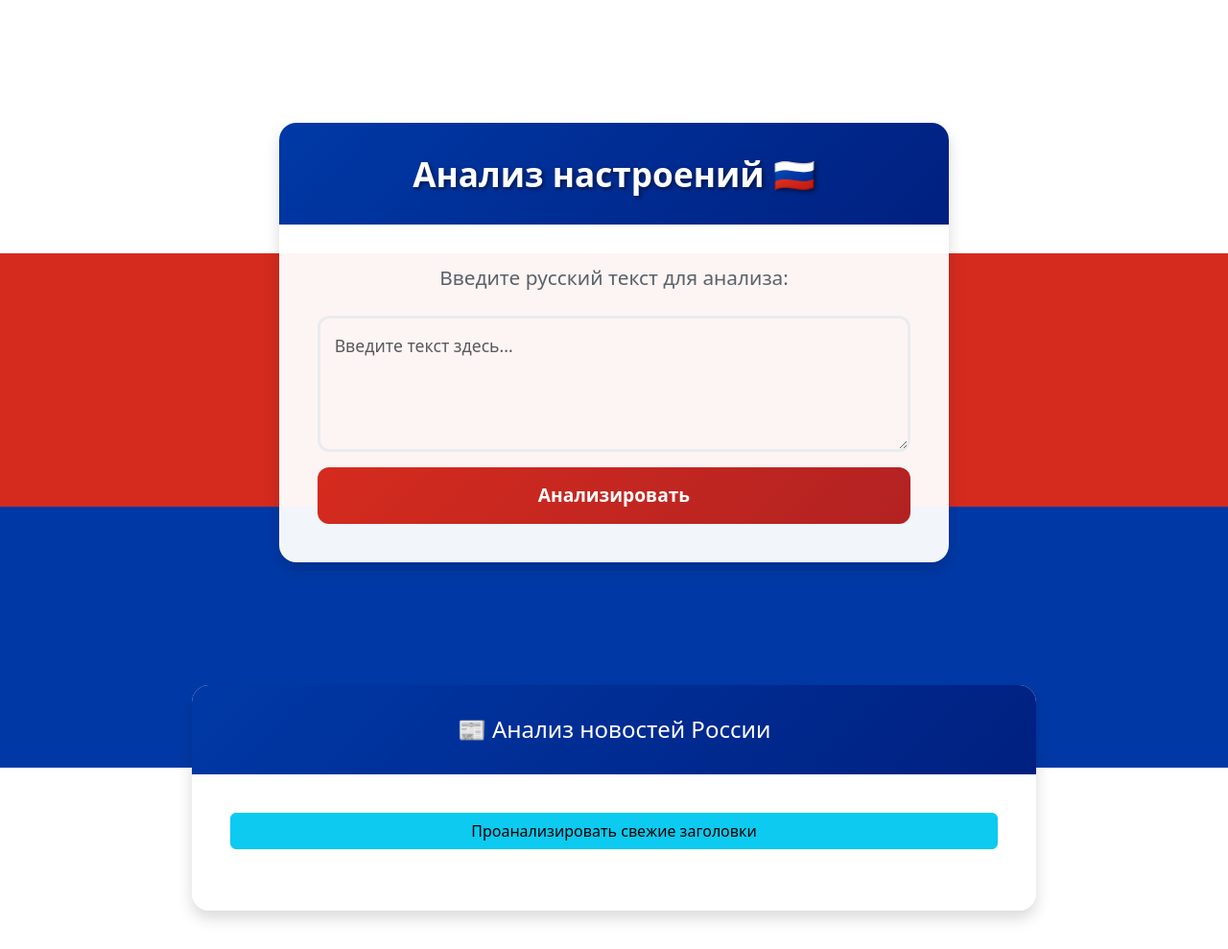
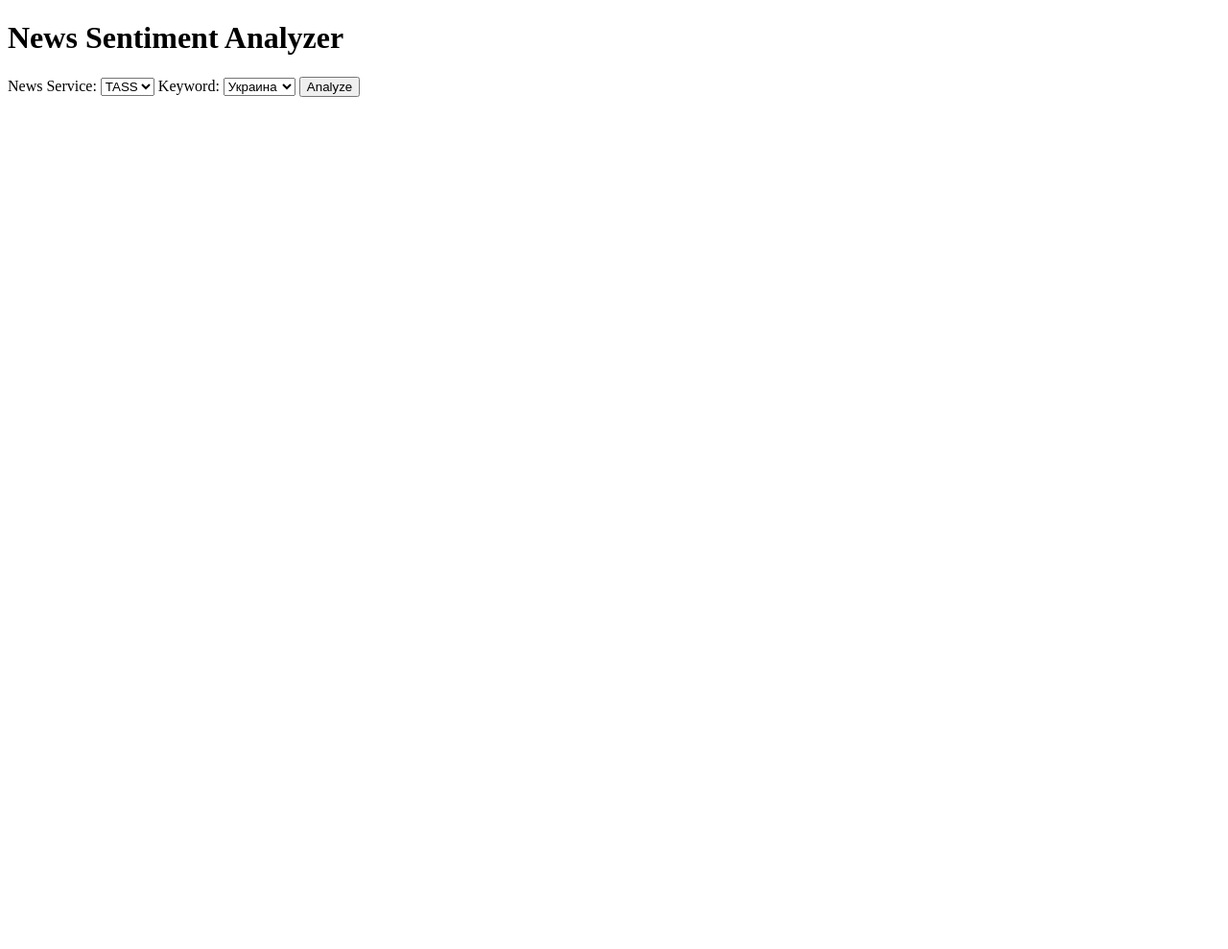
Before and after one commit to Alyzande/vk_sentiment_bot, a Flask app: page / in a window 1280 px wide. Shown: the whole page at 96% size. After the commit the page ends 101 px from the top, so only its background shows below. Run offline with Flask 3, Linux system fonts and the light colour scheme.

Commit message:
Initial commit of Russian news sentiment Flask app

```diff
--- a/app.py
+++ b/app.py
@@ -1,84 +1,121 @@
 from flask import Flask, request, jsonify, render_template
 from transformers import pipeline
-from flask_cors import CORS  # Important for frontend-backend communication
+from flask_cors import CORS
 import requests
 import os
 from dotenv import load_dotenv
+from collections import Counter
 
+# Initialize app
 app = Flask(__name__)
-CORS(app)  # This allows your frontend to talk to the backend
-load_dotenv() #load dotenv
+CORS(app)
+load_dotenv()
 
-# Load the model ONCE when the server starts
-print("Loading Russian sentiment model... (this may take a moment)")
+# Load Russian sentiment model
+print("Loading Russian sentiment model...")
 model_name = "sismetanin/rubert-ru-sentiment-rusentiment"
 classifier = pipeline("sentiment-analysis", model=model_name)
 print("Model loaded successfully!")
 
-@app.route('/analyze', methods=['POST'])
-def analyze_sentiment():
-    # Get the JSON data from the request
-    data = request.get_json()
-    text = data.get('text', '')
+label_map = {"LABEL_0": "Negative", "LABEL_1": "Neutral", "LABEL_2": "Positive"}
 
-    if not text:
-        return jsonify({'error': 'No text provided'}), 400
-
-    try:
-        # Get the prediction from our model
-        result = classifier(text)[0]
-
-        # Map the label to a more readable format
-        label_map = {"LABEL_0": "Negative", "LABEL_1": "Neutral", "LABEL_2": "Positive"}
-        sentiment = label_map.get(result['label'], result['label'])
-
-        return jsonify({
-            'sentiment': sentiment,
-            'confidence': result['score'],
-            'text': text
-        })
-
-    except Exception as e:
-        return jsonify({'error': str(e)}), 500
-
+# --- Home ---
 @app.route('/')
 def home():
     return render_template('index.html')
 
-@app.route('/api/russian-news')
-def get_russian_news():
-    NEWS_API_KEY = os.getenv('NEWS_API_KEY')
+# --- Analyze TASS posts ---
+@app.route('/analyze_tass', methods=['POST'])
+def analyze_tass_posts():
+    """
+    Expects JSON:
+    {
+        "count": 100,           # optional, default 100 posts
+        "keywords": ["политика", "экономика"]
+    }
+    """
+    data = request.get_json()
+    count = data.get("count", 100)
+    keywords = data.get("keywords", [])
 
+    VK_TOKEN = os.getenv("VK_ACCESS_TOKEN")
+    if not VK_TOKEN:
+        return jsonify({"error": "VK access token not set"}), 500
+
+    result = {"steps": {}}
+
+    # Step 1: Get TASS group info
+    tass_domain = "tassagency"
     try:
-        # Fetch top headlines from Russian news sources
-        url = f"https://newsapi.org/v2/everything?q=Россия&language=ru&pageSize=10&apiKey={NEWS_API_KEY}"
-        response = requests.get(url)
-        news_data = response.json()
+        resp = requests.get(
+            "https://api.vk.com/method/groups.getById",
+            params={"group_id": tass_domain, "access_token": VK_TOKEN, "v": "5.131"}
+        ).json()
 
-        # Analyze sentiment for each headline
-        analyzed_news = []
-        for article in news_data.get('articles', []):
-            headline = article.get('title', '')
-            if headline:
-                result = classifier(headline)[0]
-                label_map = {"LABEL_0": "Negative", "LABEL_1": "Neutral", "LABEL_2": "Positive"}
-                sentiment = label_map.get(result['label'], result['label'])
-
-                analyzed_news.append({
-                    'headline': headline,
-                    'sentiment': sentiment,
-                    'confidence': round(result['score'] * 100, 2),
-                    'source': article.get('source', {}).get('name', ''),
-                    'url': article.get('url', '')
-                })
-
-        return jsonify(analyzed_news)
+        if "error" in resp:
+            result["steps"]["connect_to_group"] = f"Failed: {resp['error']}"
+            return jsonify(result), 400
+        else:
+            group_id = resp["response"][0]["id"]
+            result["steps"]["connect_to_group"] = f"Success, group_id={group_id}"
 
     except Exception as e:
-        return jsonify({'error': str(e)}), 500
+        result["steps"]["connect_to_group"] = f"Exception: {str(e)}"
+        return jsonify(result), 500
+
+    # Step 2: Fetch posts from wall
+    try:
+        resp = requests.get(
+            "https://api.vk.com/method/wall.get",
+            params={"owner_id": -group_id, "count": count, "access_token": VK_TOKEN, "v": "5.131"}
+        ).json()
+
+        posts = resp.get("response", {}).get("items", [])
+        result["steps"]["posts_fetched"] = len(posts)
+        if not posts:
+            return jsonify(result), 200
+
+        # DEBUG: return first 10 raw posts so you can see what is actually posted
+        result["steps"]["raw_posts_preview"] = [p.get("text", "") for p in posts[:10]]
+
+    except Exception as e:
+        result["steps"]["posts_fetched"] = f"Exception: {str(e)}"
+        return jsonify(result), 500
+
+    # Step 3: Filter posts by keywords (case-insensitive)
+    filtered_posts = []
+    for post in posts:
+        text = post.get("text", "")
+        if not text:
+            continue
+        text_lower = text.lower()
+        if keywords:
+            for kw in keywords:
+                if kw.lower() in text_lower:
+                    filtered_posts.append(text)
+                    break
+        else:
+            filtered_posts.append(text)
+
+    result["steps"]["posts_matching_keywords"] = len(filtered_posts)
+    if not filtered_posts:
+        return jsonify(result), 200
+
+    # Step 4: Sentiment analysis
+    sentiments = []
+    for text in filtered_posts:
+        analysis = classifier(text)[0]
+        sentiment = label_map.get(analysis["label"], analysis["label"])
+        sentiments.append(sentiment)
+
+    # Step 5: Aggregate mode
+    sentiment_mode = Counter(sentiments).most_common(1)[0][0]
+
+    result["steps"]["sentiment_mode"] = sentiment_mode
+    result["steps"]["all_filtered_posts_preview"] = filtered_posts[:5]  # first 5 posts for debug
+
+    return jsonify(result), 200
+
 
 if __name__ == '__main__':
     app.run(debug=True, port=5000)
-
-if __name__ == '__main__':
-    app.run(debug=True, port=5000)
--- a/hello_world.py
+++ /dev/null
@@ -1 +0,0 @@
-print("lets go")
--- a/static/js/app.js
+++ /dev/null
@@ -1,74 +0,0 @@
-// static/js/app.js
-function analyzeText() {
-    const text = document.getElementById('textInput').value;
-    const resultDiv = document.getElementById('result');
-    const spinner = document.getElementById('loadingSpinner');
-
-    // Hide previous result and show loading spinner
-    resultDiv.style.display = 'none';
-    spinner.style.display = 'block';
-
-    if (!text) {
-        alert('Пожалуйста, введите текст для анализа');
-        spinner.style.display = 'none';
-        return;
-    }
-
-    fetch('http://localhost:5000/analyze', {
-        method: 'POST',
-        headers: { 'Content-Type': 'application/json' },
-        body: JSON.stringify({ text: text })
-    })
-    .then(response => response.json())
-    .then(data => {
-        // Hide spinner and show result
-        spinner.style.display = 'none';
-
-        if (data.error) {
-            resultDiv.className = 'alert alert-danger';
-            resultDiv.innerHTML = `Error: ${data.error}`;
-        } else {
-            // CHANGE: Use sentiment color classes instead of Bootstrap alerts
-            resultDiv.className = `alert result-${data.sentiment.toLowerCase()}`;
-            resultDiv.innerHTML = `
-                <strong>Текст:</strong> ${data.text}<br>
-                <strong>Настроение:</strong> ${data.sentiment}<br>
-                <strong>Уверенность:</strong> ${(data.confidence * 100).toFixed(2)}%
-            `;
-        }
-        resultDiv.style.display = 'block';
-    })
-    .catch(error => {
-        // Hide spinner and show error
-        spinner.style.display = 'none';
-        resultDiv.className = 'alert alert-danger';
-        resultDiv.innerHTML = 'Ошибка соединения с сервером';
-        resultDiv.style.display = 'block';
-    });
-}
-
-function analyzeNews() {
-    const newsResults = document.getElementById('newsResults');
-    newsResults.innerHTML = '<div class="text-center"><div class="spinner-border text-info"></div><p>Загружаем новости...</p></div>';
-
-    fetch('/api/russian-news')
-        .then(response => response.json())
-        .then(news => {
-            let html = '<h4>Результаты анализа:</h4>';
-            news.forEach(item => {
-                // CHANGE: Use sentiment color classes instead of Bootstrap alerts
-                html += `
-                    <div class="alert result-${item.sentiment.toLowerCase()} mb-2">
-                        <strong>${item.headline}</strong><br>
-                        Источник: ${item.source} |
-                        Настроение: ${item.sentiment} |
-                        Уверенность: ${item.confidence}%
-                    </div>
-                `;
-            });
-            newsResults.innerHTML = html;
-        })
-        .catch(error => {
-            newsResults.innerHTML = '<div class="alert alert-danger">Ошибка загрузки новостей</div>';
-        });
-}
--- a/static/main.css
+++ /dev/null
@@ -1,157 +0,0 @@
-body {
-    background: linear-gradient(to bottom, #ffffff 33%, #d52b1e 33%, #d52b1e 66%, #0039a6 66%) !important;
-    background-attachment: fixed !important;
-}
-
-html, body {
-    height: 100%;
-    margin: 0;
-    padding: 20px;
-}
-
-:root {
-    --bs-body-bg: transparent !important;
-}
-
-.container {
-    background: transparent !important;
-    border-radius: 20px;
-    padding: 2.5rem;
-    margin-top: 3rem;
-}
-
-.card {
-    border: none;
-    border-radius: 18px;
-    overflow: hidden;
-    background: rgba(255, 255, 255, 0.95);
-    box-shadow: 0 10px 40px rgba(0, 0, 0, 0.3);
-}
-
-.card-header {
-    background: linear-gradient(135deg, #0039a6 0%, #002080 100%);
-    border: none;
-    padding: 2rem;
-    text-align: center;
-}
-
-.card-header h1 {
-    font-weight: 800;
-    font-size: 2.2rem;
-    text-shadow: 2px 2px 4px rgba(0, 0, 0, 0.5);
-    margin: 0;
-}
-
-.card-body {
-    padding: 2.5rem;
-    background: transparent;
-}
-
-.btn-primary {
-    background: linear-gradient(135deg, #d52b1e 0%, #b22222 100%);
-    border: none;
-    border-radius: 12px;
-    padding: 15px 30px;
-    font-weight: 700;
-    font-size: 1.2rem;
-    transition: all 0.3s ease;
-}
-
-.btn-primary:hover {
-    background: linear-gradient(135deg, #b22222 0%, #9b1c1c 100%);
-    transform: translateY(-3px);
-    box-shadow: 0 6px 15px rgba(179, 34, 34, 0.4);
-}
-
-.form-control {
-    border-radius: 12px;
-    border: 3px solid #e9ecef;
-    padding: 15px;
-    font-size: 1.1rem;
-    transition: all 0.3s ease;
-    margin-bottom: 1.5rem;
-}
-
-.form-control:focus {
-    border-color: #0039a6;
-    box-shadow: 0 0 0 0.3rem rgba(0, 57, 166, 0.3);
-    transform: scale(1.02);
-}
-
-#result {
-    border-radius: 15px;
-    padding: 2rem;
-    margin-top: 2rem;
-    display: none;
-    font-size: 1.2rem;
-    border: 3px solid transparent;
-}
-
-.alert-positive {
-    background: linear-gradient(135deg, #d4edda 0%, #b8dfc2 100%);
-    color: #155724;
-    border-color: #8ac39a;
-}
-
-.alert-negative {
-    background: linear-gradient(135deg, #f8d7da 0%, #f1b0b7 100%);
-    color: #721c24;
-    border-color: #e4959b;
-}
-
-.alert-neutral {
-    background: linear-gradient(135deg, #e2e3e5 0%, #c8cbcf 100%);
-    color: #383d41;
-    border-color: #a1a5a9;
-}
-
-.text-muted {
-    color: #5a6268 !important;
-    font-size: 1.3rem;
-    font-weight: 500;
-    margin-bottom: 1.5rem;
-    text-align: center;
-}
-
-.spinner-border {
-    width: 3rem;
-    height: 3rem;
-}
-
-/* Sentiment Color Coding */
-.result-negative {
-    background-color: #ffebee !important;
-    border-left: 4px solid #d32f2f !important;
-    color: #c62828 !important;
-}
-
-.result-neutral {
-    background-color: #f5f5f5 !important;
-    border-left: 4px solid #9e9e9e !important;
-    color: #616161 !important;
-}
-
-.result-positive {
-    background-color: #e3f2fd !important;
-    border-left: 4px solid #1976d2 !important;
-    color: #0d47a1 !important;
-}
-
-
-.alert.result-negative {
-    background-color: #ffe6e6 !important;  /* Softer red */
-    border-left: 4px solid #ff4d4d !important;
-    color: #cc0000 !important;
-}
-
-.alert.result-neutral {
-    background-color: #e0e0e0 !important;  /* Darker grey */
-    border-left: 4px solid #808080 !important;
-    color: #404040 !important;
-}
-
-.alert.result-positive {
-    background-color: #e6ffe6 !important;  /* Softer green */
-    border-left: 4px solid #00cc00 !important;
-    color: #006600 !important;
-}
--- /dev/null
+++ b/static/main.js
@@ -0,0 +1,25 @@
+document.addEventListener("DOMContentLoaded", () => {
+    console.log("main.js loaded!");
+
+    document.getElementById('analyze-btn').addEventListener('click', async () => {
+        const newsService = document.getElementById('news-service').value;
+        const keyword = document.getElementById('keyword').value;
+
+        let endpoint = '';
+        if (newsService === 'tass') endpoint = '/analyze_tass';
+        else if (newsService === 'ria') endpoint = '/analyze_ria';
+        else if (newsService === 'rt') endpoint = '/analyze_user';
+
+        console.log("Sending request to", endpoint, "with keyword", keyword);
+
+        const response = await fetch(endpoint, {
+            method: 'POST',
+            headers: { 'Content-Type': 'application/json' },
+            body: JSON.stringify({ count: 100, keywords: [keyword] })
+        });
+
+        const data = await response.json();
+        document.getElementById('results').textContent = JSON.stringify(data, null, 2);
+        console.log("Received response", data);
+    });
+});
--- a/templates/index.html
+++ b/templates/index.html
@@ -1,149 +1,32 @@
 <!DOCTYPE html>
-<html lang="ru">
+<html lang="en">
 <head>
     <meta charset="UTF-8">
-    <meta name="viewport" content="width=device-width, initial-scale=1.0">
-    <title>Russian Sentiment Analyzer</title>
-
-<!-- Bootstrap CSS FIRST -->
-<link href="https://cdn.jsdelivr.net/npm/bootstrap@5.3.8/dist/css/bootstrap.min.css" rel="stylesheet" integrity="sha384-sRIl4kxILFvY47J16cr9ZwB07vP4J8+LH7qKQnuqkuIAvNWLzeN8tE5YBujZqJLB" crossorigin="anonymous">
-
-<!-- Your custom CSS SECOND -->
-<link rel="stylesheet" href="{{ url_for('static', filename='main.css') }}">
-
-
+    <title>Russian News Sentiment</title>
 </head>
 <body>
-    <div class="container mt-5">
-        <div class="row justify-content-center">
-            <div class="col-md-8">
-                <div class="card shadow">
-                    <div class="card-header bg-primary text-white text-center">
-                        <h1 class="h3 mb-0">Анализ настроений 🇷🇺</h1>
-                    </div>
-                    <div class="card-body">
-                        <p class="text-muted">Введите русский текст для анализа:</p>
+    <h1>News Sentiment Analyzer</h1>
 
-                        <textarea id="textInput" class="form-control mb-3" rows="4"
-                                  placeholder="Введите текст здесь..."></textarea>
+    <label for="news-service">News Service:</label>
+    <select id="news-service">
+        <option value="tass">TASS</option>
+        <option value="ria">RIA</option>
+        <option value="rt">RT</option>
+    </select>
 
-                        <button class="btn btn-primary w-100" onclick="analyzeText()">
-                            Анализировать
-                        </button>
+    <label for="keyword">Keyword:</label>
+    <select id="keyword">
+        <option value="украина">Украина</option>
+        <option value="киев">Киев</option>
+        <option value="донбасс">Донбасс</option>
+        <option value="теннис">Теннис</option>
+        <option value="спорт">Спорт</option>
+    </select>
 
-                        <div id="loadingSpinner" class="text-center mt-3" style="display: none;">
-    <div class="spinner-border text-primary" role="status">
-        <span class="visually-hidden">Загрузка...</span>
-    </div>
-    <p class="mt-2">Анализируем текст...</p>
-</div>
+    <button id="analyze-btn">Analyze</button>
+    <pre id="results"></pre>
 
-                        <div id="result" class="mt-4 p-3 rounded"></div>
-                    </div>
-                </div>
-            </div>
-        </div>
-    </div>
-
-    <!-- Bootstrap JS -->
-    <script src="https://cdn.jsdelivr.net/npm/bootstrap@5.1.3/dist/js/bootstrap.bundle.min.js"></script>
-
-
-    <!-- <script>
-
-       function analyzeText() {
-    const text = document.getElementById('textInput').value;
-    const resultDiv = document.getElementById('result');
-    const spinner = document.getElementById('loadingSpinner');
-
-    // Hide previous result and show loading spinner
-    resultDiv.style.display = 'none';
-    spinner.style.display = 'block';
-
-    if (!text) {
-        alert('Пожалуйста, введите текст для анализа');
-        spinner.style.display = 'none';
-        return;
-    }
-
-    fetch('http://localhost:5000/analyze', {
-        method: 'POST',
-        headers: { 'Content-Type': 'application/json' },
-        body: JSON.stringify({ text: text })
-    })
-    .then(response => response.json())
-    .then(data => {
-        // Hide spinner and show result
-        spinner.style.display = 'none';
-
-        if (data.error) {
-            resultDiv.className = 'alert alert-danger';
-            resultDiv.innerHTML = `Error: ${data.error}`;
-        } else {
-            resultDiv.className = `alert alert-${data.sentiment.toLowerCase()}`;
-            resultDiv.innerHTML = `
-                <strong>Текст:</strong> ${data.text}<br>
-                <strong>Настроение:</strong> ${data.sentiment}<br>
-                <strong>Уверенность:</strong> ${(data.confidence * 100).toFixed(2)}%
-            `;
-        }
-        resultDiv.style.display = 'block';
-    })
-    .catch(error => {
-        // Hide spinner and show error
-        spinner.style.display = 'none';
-        resultDiv.className = 'alert alert-danger';
-        resultDiv.innerHTML = 'Ошибка соединения с сервером';
-        resultDiv.style.display = 'block';
-    });
-}
-    </script> -->
-
-<!-- News Analysis Section -->
-<div class="container mt-5">
-    <div class="row justify-content-center">
-        <div class="col-md-10">
-            <div class="card shadow">
-                <div class="card-header bg-info text-white text-center">
-                    <h2 class="h4 mb-0">📰 Анализ новостей России</h2>
-                </div>
-                <div class="card-body">
-                    <button class="btn btn-info w-100" onclick="analyzeNews()">
-                        Проанализировать свежие заголовки
-                    </button>
-                    <div id="newsResults" class="mt-4"></div>
-                </div>
-            </div>
-        </div>
-    </div>
-</div>
-
-<!-- <script>
-function analyzeNews() {
-    const newsResults = document.getElementById('newsResults');
-    newsResults.innerHTML = '<div class="text-center"><div class="spinner-border text-info"></div><p>Загружаем новости...</p></div>';
-
-    fetch('/api/russian-news')
-        .then(response => response.json())
-        .then(news => {
-            let html = '<h4>Результаты анализа:</h4>';
-            news.forEach(item => {
-                html += `
-                    <div class="alert alert-${item.sentiment.toLowerCase()} mb-2">
-                        <strong>${item.headline}</strong><br>
-                        Источник: ${item.source} |
-                        Настроение: ${item.sentiment} |
-                        Уверенность: ${item.confidence}%
-                    </div>
-                `;
-            });
-            newsResults.innerHTML = html;
-        })
-        .catch(error => {
-            newsResults.innerHTML = '<div class="alert alert-danger">Ошибка загрузки новостей</div>';
-        });
-}
-</script> -->
- <script src="{{ url_for('static', filename='js/app.js') }}"></script>
+    <!-- Load your external JS -->
+    <script src="{{ url_for('static', filename='main.js') }}"></script>
 </body>
 </html>
```
Also changed, not shown: connect_test.py (added, +22 -0 lines), quick_test.py (deleted, +0 -13 lines), render.yaml (deleted, +0 -10 lines), static/style.css (added, +25 -0 lines).
